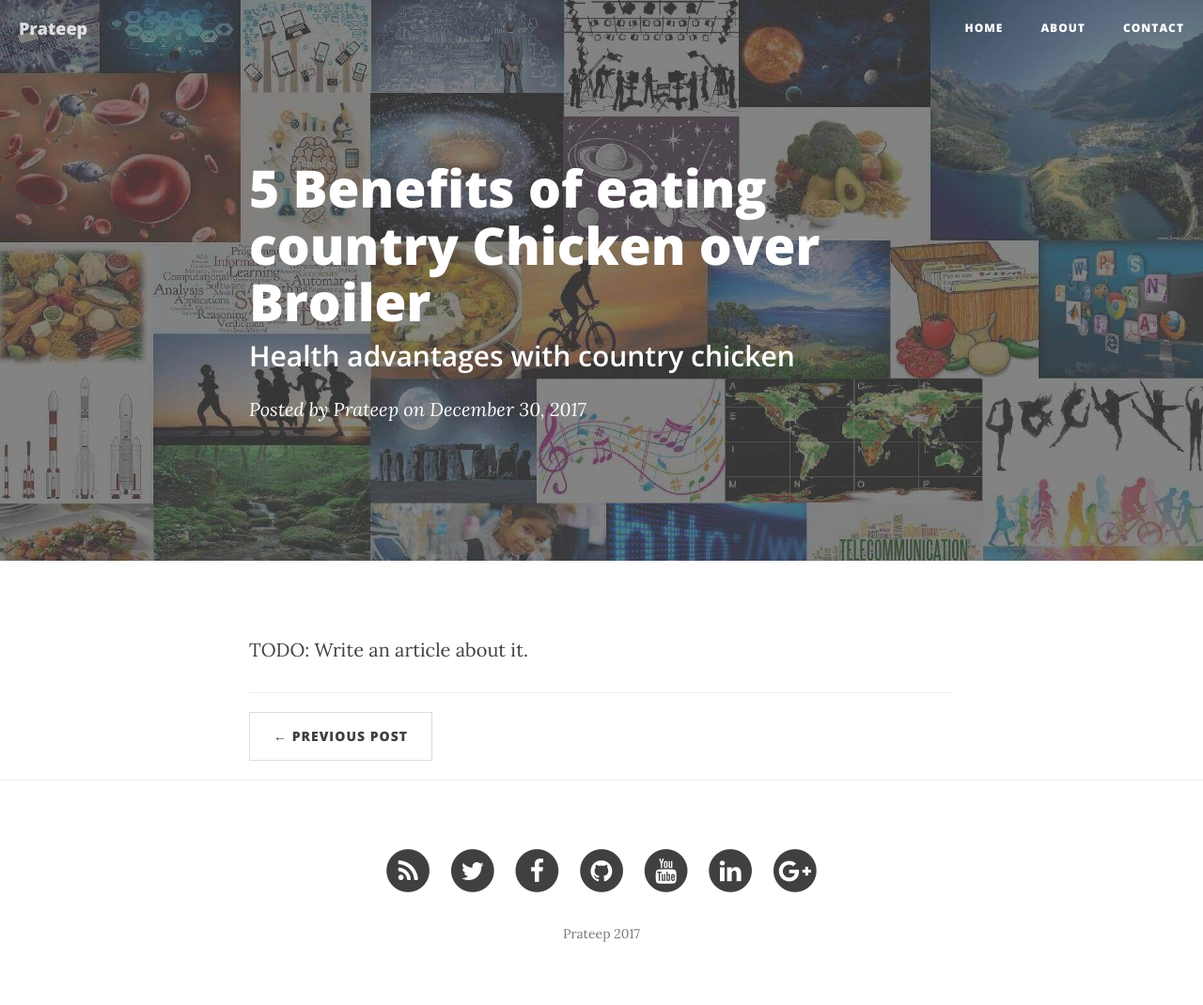
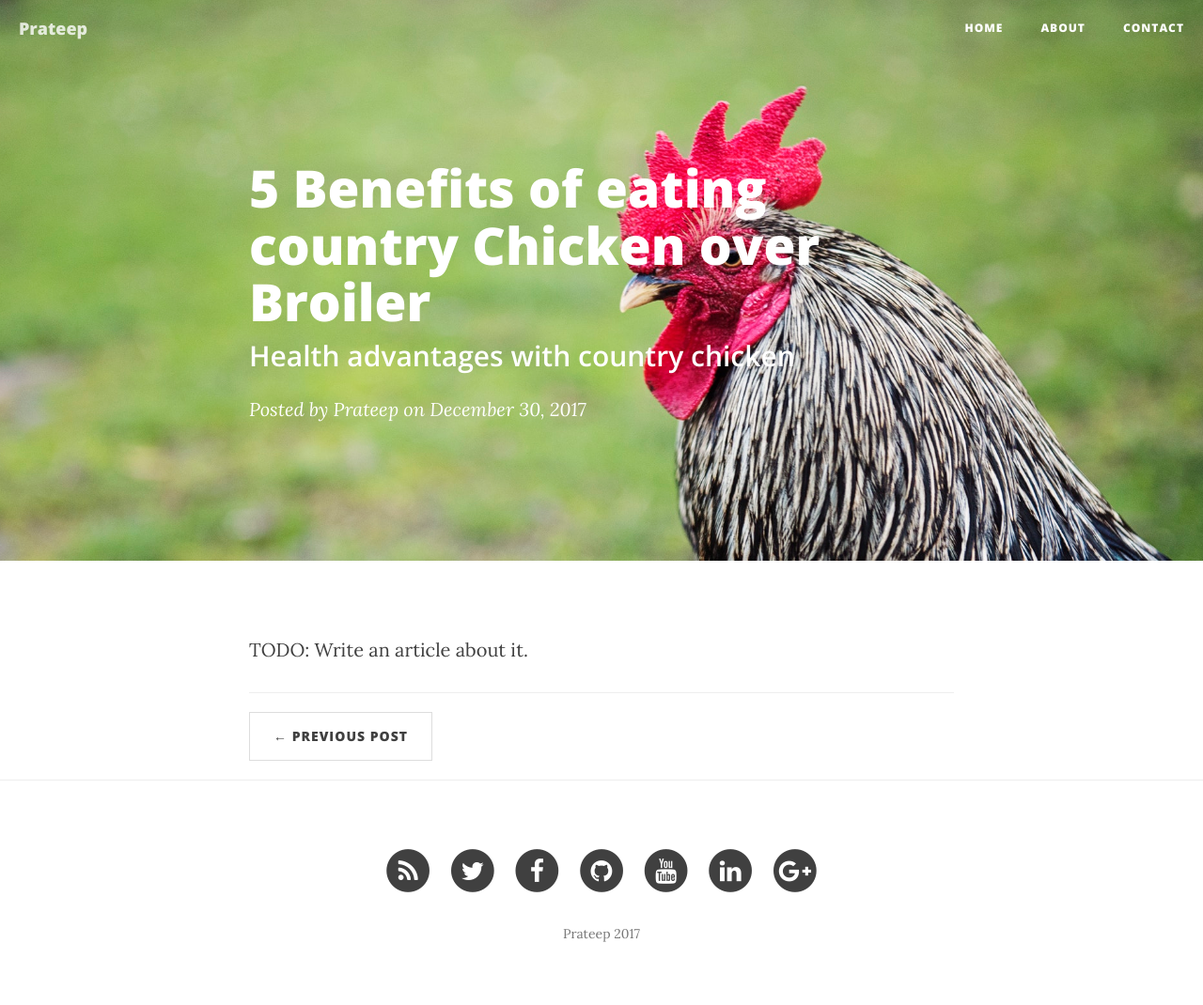
Before and after one commit to prateepgedupudi/prateepgedupudi.github.io, a Jekyll site: the page built from _posts/2017-12-30-5-benefits-of-eating-country-chicken-over-broiler.md, in a window 1280 px wide. Shown: the whole page at 94% size. Built offline with Jekyll 4.4.1, drawn with Linux system fonts in a browser that asks for light colours; nearby versions of some CDN libraries; a script that is not in the unit is left out.

Commit message:
Update Post “2017-12-30-5-benefits-of-eating-country-chicken-over-broiler”

```diff
--- a/_posts/2017-12-30-5-benefits-of-eating-country-chicken-over-broiler.md
+++ b/_posts/2017-12-30-5-benefits-of-eating-country-chicken-over-broiler.md
@@ -4,5 +4,6 @@ title: '5 Benefits of eating country Chicken over Broiler '
 subtitle: Health advantages with country chicken
 date: 2017-12-30T14:38:07.501Z
 author: Pavithra
+header-img: /img/bg_post_country_chicken.jpeg
 ---
 TODO: Write an article about it.
```
